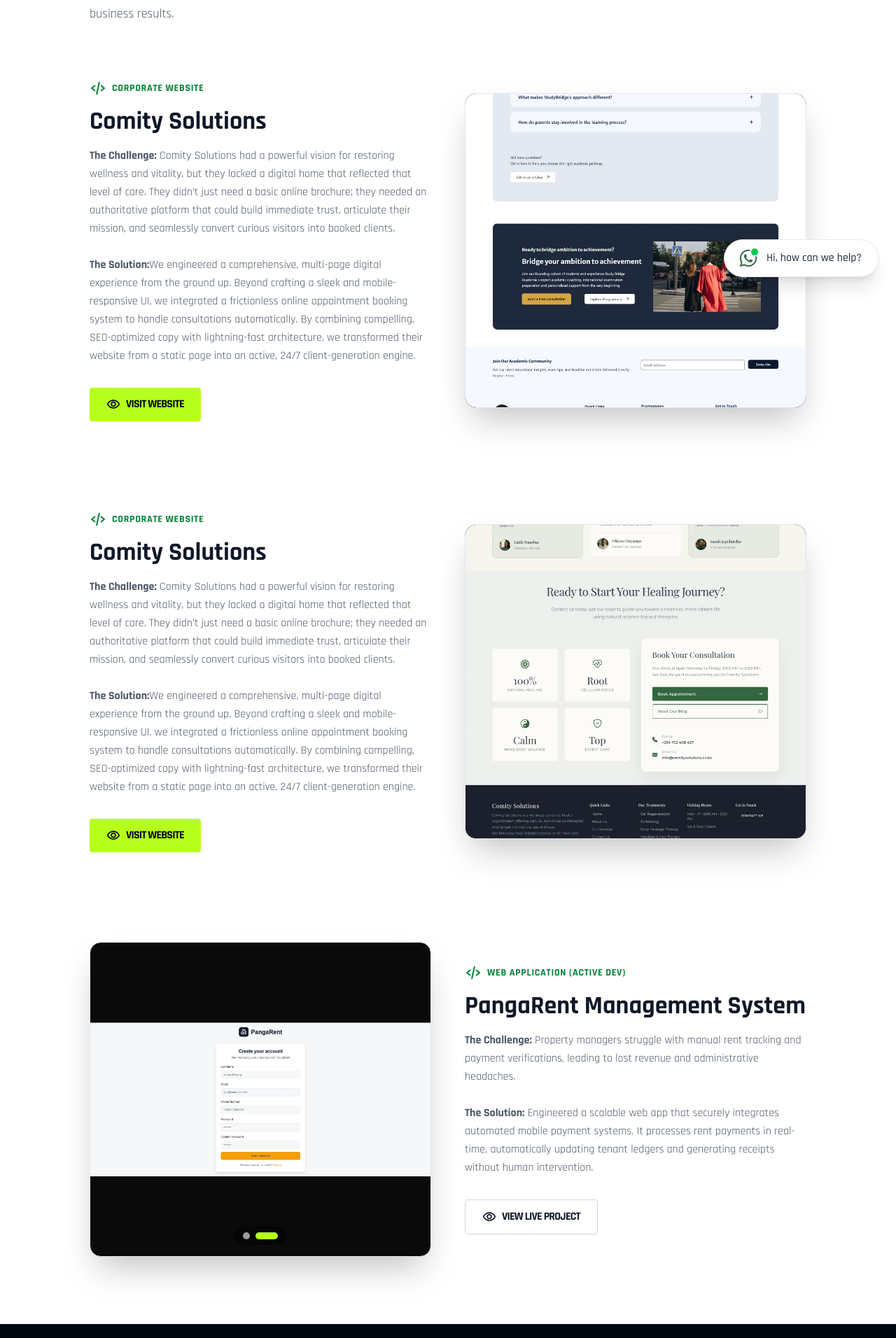
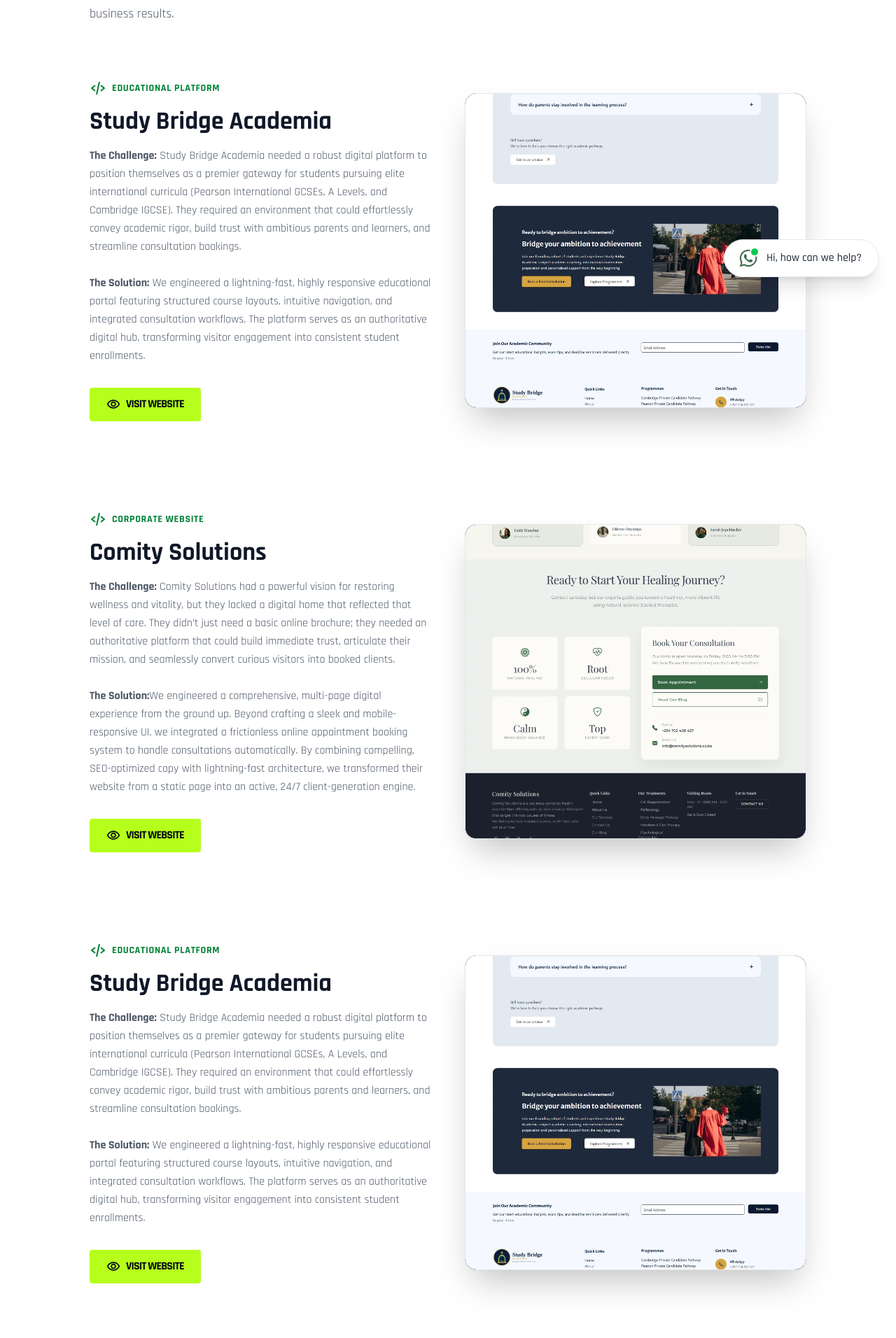
Before and after one commit to Ken-Mwirigi/wiriq-website, a Next.js app: page /portfolio in a window 1280 px wide. Shown: the part 308-2220 px from the top of the page at 70% size. Built offline with nearby package versions, Linux system fonts and the light colour scheme.

Commit message:
Updated portfolio

```diff
--- a/app/portfolio/page.tsx
+++ b/app/portfolio/page.tsx
@@ -25,19 +25,19 @@
         </div>
 
 
-        {/* --- PROJECT 1: COMITY SOLUTIONS (Uses the Scroller) --- */}
+        {/* --- PROJECT 1: STUDY BRIDGE ACADEMIA (Text Left, Image Right) --- */}
         <div className="grid grid-cols-1 lg:grid-cols-2 gap-12 items-center mb-32">
           <div className="order-2 lg:order-1">
             <div className="flex items-center space-x-2 text-green-700 dark:text-[#b6ff1c] mb-4">
               <BiCodeAlt className="w-6 h-6" />
-              <span className="text-sm font-bold uppercase tracking-wider">Corporate Website</span>
+              <span className="text-sm font-bold uppercase tracking-wider">Educational Platform</span>
             </div>
             <h2 className="text-3xl md:text-4xl font-bold text-gray-900 dark:text-white mb-4">
-              Comity Solutions
+              Study Bridge Academia
             </h2>
             <p className="text-gray-600 dark:text-gray-400 mb-8 leading-relaxed">
-              <strong>The Challenge:</strong> Comity Solutions had a powerful vision for restoring wellness and vitality, but they lacked a digital home that reflected that level of care. They didn’t just need a basic online brochure; they needed an authoritative platform that could build immediate trust, articulate their mission, and seamlessly convert curious visitors into booked clients.<br/><br/>
-              <strong>The Solution:</strong>We engineered a comprehensive, multi-page digital experience from the ground up. Beyond crafting a sleek and mobile-responsive UI, we integrated a frictionless online appointment booking system to handle consultations automatically. By combining compelling, SEO-optimized copy with lightning-fast architecture, we transformed their website from a static page into an active, 24/7 client-generation engine.
+              <strong>The Challenge:</strong> Study Bridge Academia needed a robust digital platform to position themselves as a premier gateway for students pursuing elite international curricula (Pearson International GCSEs, A Levels, and Cambridge IGCSE). They required an environment that could effortlessly convey academic rigor, build trust with ambitious parents and learners, and streamline consultation bookings.<br/><br/>
+              <strong>The Solution:</strong> We engineered a lightning-fast, highly responsive educational portal featuring structured course layouts, intuitive navigation, and integrated consultation workflows. The platform serves as an authoritative digital hub, transforming visitor engagement into consistent student enrollments.
             </p>
 
             <a href="https://studybridgeacademia.com/" target="_blank" rel="noopener noreferrer" className="inline-flex items-center justify-center gap-2 px-6 py-3 font-bold uppercase tracking-tighter rounded bg-[#b6ff1c] text-gray-950 hover:bg-white transition-all duration-300">
@@ -74,6 +74,32 @@
           <div className="order-1 lg:order-2 w-full">
              {/* Passes just ONE image to the auto-scroller */}
              <ProjectShowcase image="/images/comity-1.webp" />
+          </div>
+        </div>
+
+        {/* --- PROJECT 1: STUDY BRIDGE ACADEMIA (Text Left, Image Right) --- */}
+        <div className="grid grid-cols-1 lg:grid-cols-2 gap-12 items-center mb-32">
+          <div className="order-2 lg:order-1">
+            <div className="flex items-center space-x-2 text-green-700 dark:text-[#b6ff1c] mb-4">
+              <BiCodeAlt className="w-6 h-6" />
+              <span className="text-sm font-bold uppercase tracking-wider">Educational Platform</span>
+            </div>
+            <h2 className="text-3xl md:text-4xl font-bold text-gray-900 dark:text-white mb-4">
+              Study Bridge Academia
+            </h2>
+            <p className="text-gray-600 dark:text-gray-400 mb-8 leading-relaxed">
+              <strong>The Challenge:</strong> Study Bridge Academia needed a robust digital platform to position themselves as a premier gateway for students pursuing elite international curricula (Pearson International GCSEs, A Levels, and Cambridge IGCSE). They required an environment that could effortlessly convey academic rigor, build trust with ambitious parents and learners, and streamline consultation bookings.<br/><br/>
+              <strong>The Solution:</strong> We engineered a lightning-fast, highly responsive educational portal featuring structured course layouts, intuitive navigation, and integrated consultation workflows. The platform serves as an authoritative digital hub, transforming visitor engagement into consistent student enrollments.
+            </p>
+
+            <a href="https://studybridgeacademia.com/" target="_blank" rel="noopener noreferrer" className="inline-flex items-center justify-center gap-2 px-6 py-3 font-bold uppercase tracking-tighter rounded bg-[#b6ff1c] text-gray-950 hover:bg-white transition-all duration-300">
+              <MdOutlineVisibility className="w-5 h-5" /> Visit Website
+            </a>
+          </div>
+
+          <div className="order-1 lg:order-2 w-full">
+             {/* Passes just ONE image to the auto-scroller */}
+             <ProjectShowcase image="/images/Studybridge-2.webp" />
           </div>
         </div>
 
```
